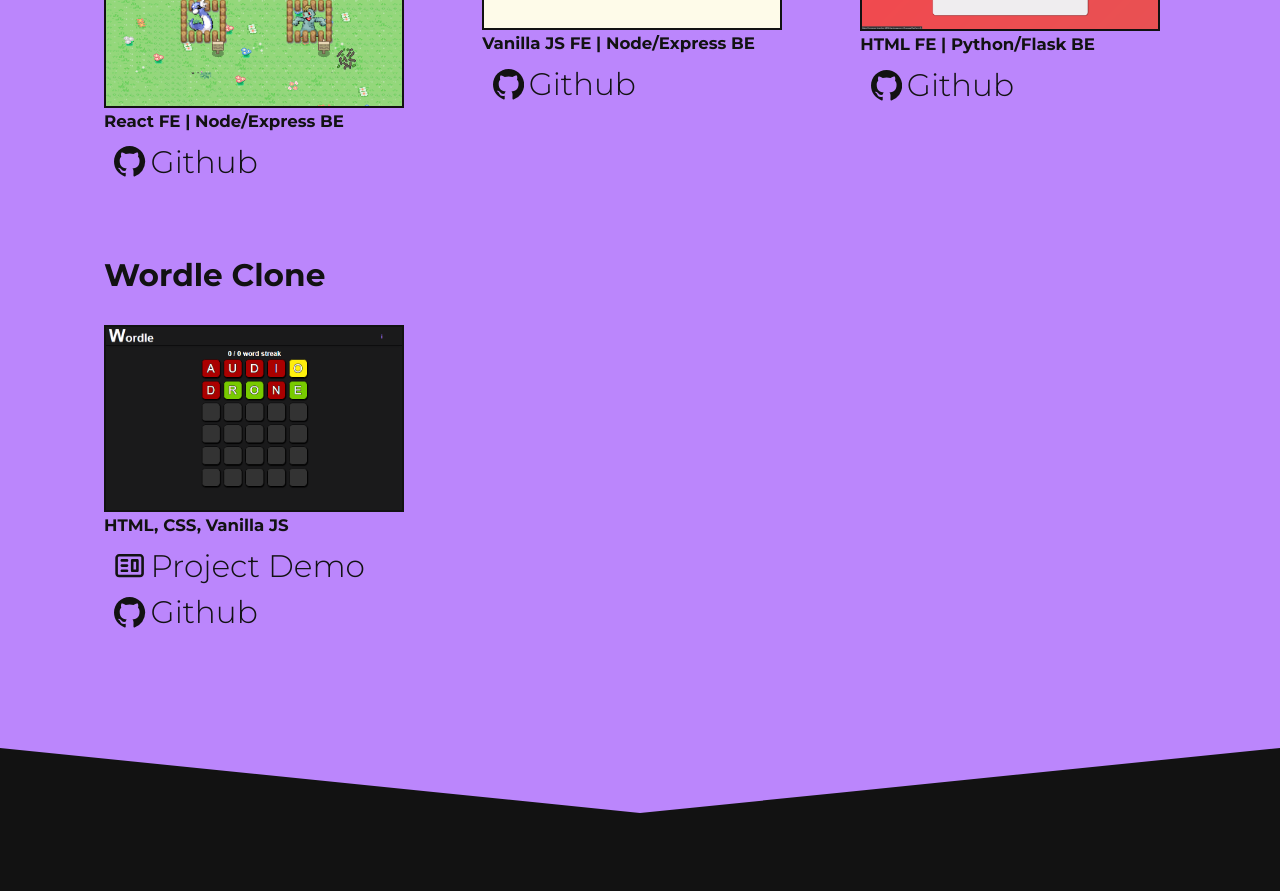
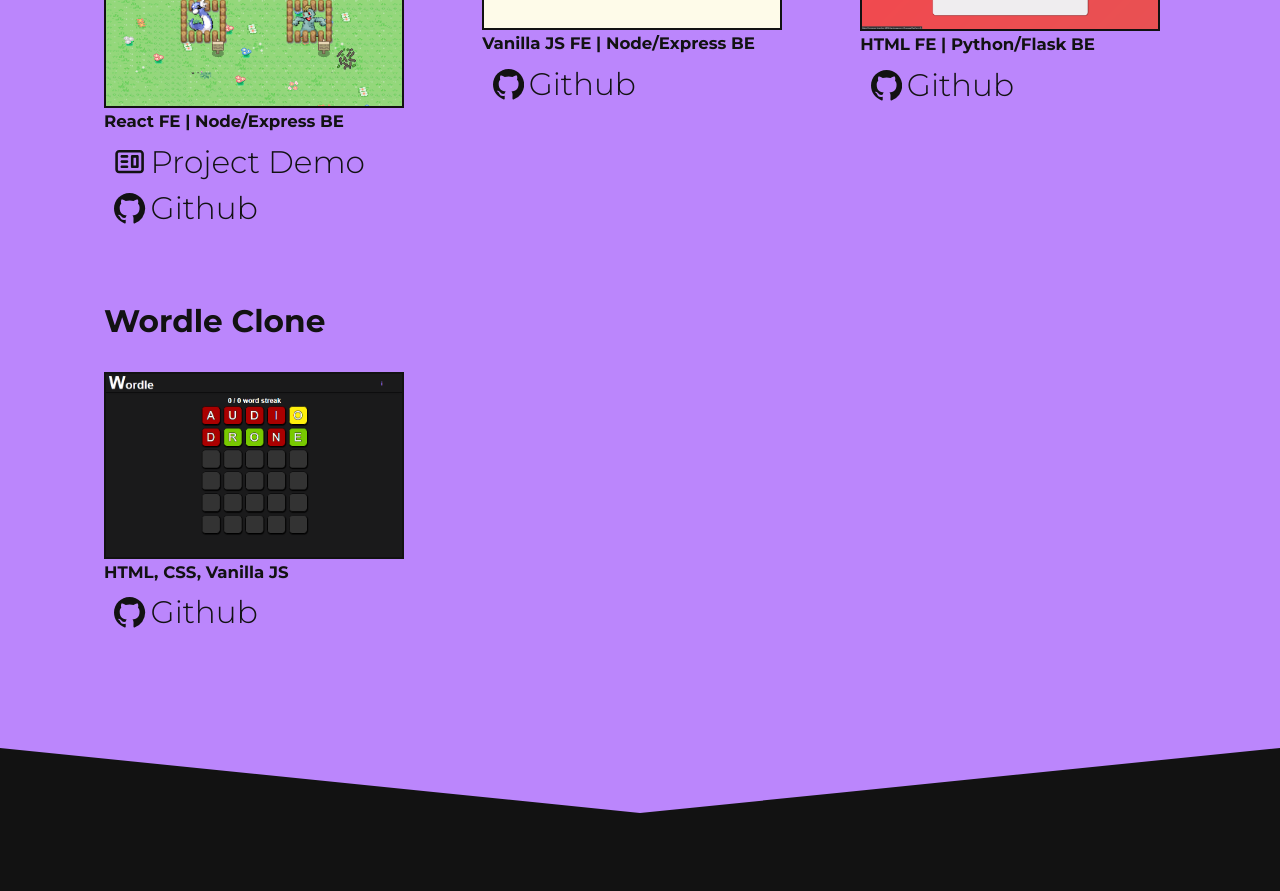
Before and after one commit to Whishes/Portfolio, a React (Create React App) app: page / in a window 1280 px wide. Shown: the part 1240-2131 px from the top of the page. Built offline with nearby package versions, Linux system fonts and the light colour scheme.

Commit message:
got it all working with Render

```diff
--- a/src/Project.tsx
+++ b/src/Project.tsx
@@ -49,7 +49,7 @@ const Project = ({
       <p className="project-paragraph">{description}</p>
       <ul className="links">
         {/* render and heroku is incredibly expensive for more than 1 instance of posgresQL */}
-        {pid === 1 && (
+        {pid === 1 || pid === 4 && (
           <li className="li-item">
             <a className="project-link" href={demo_link}>
               <CgWebsite />
--- a/src/db.json
+++ b/src/db.json
@@ -84,7 +84,7 @@
 		{
 			"id": 4,
 			"name": "Pokemon Rancher",
-			"demo_link": "https://limitless-oasis-74328.herokuapp.com/",
+			"demo_link": "https://pokemon-rancher.onrender.com",
 			"github_link": "https://github.com/Whishes/project-4",
 			"img_link": "imgur.com",
 			"description": "",
```
